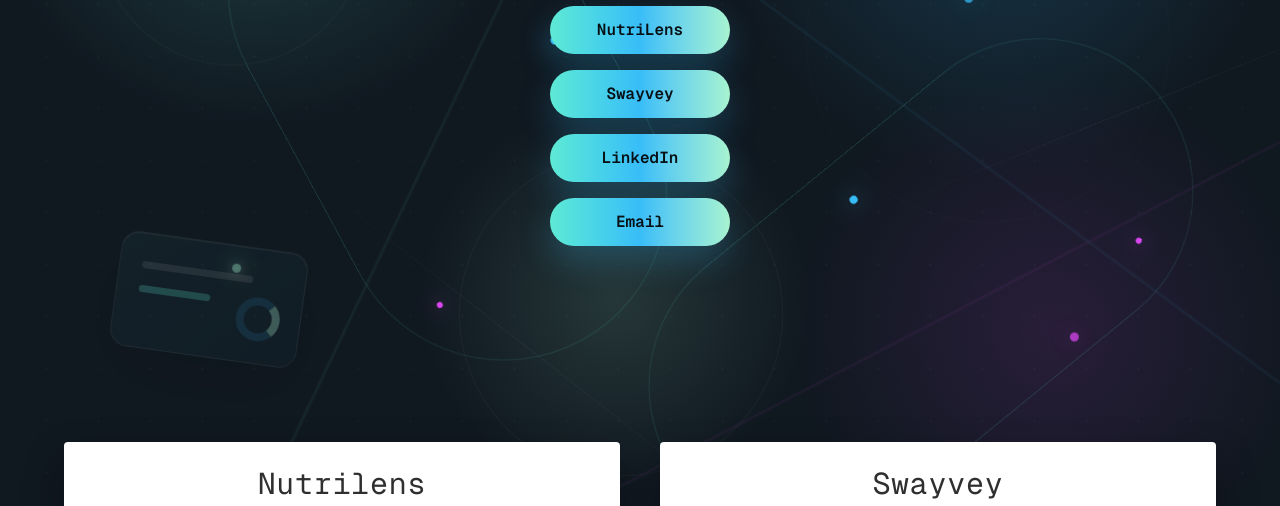
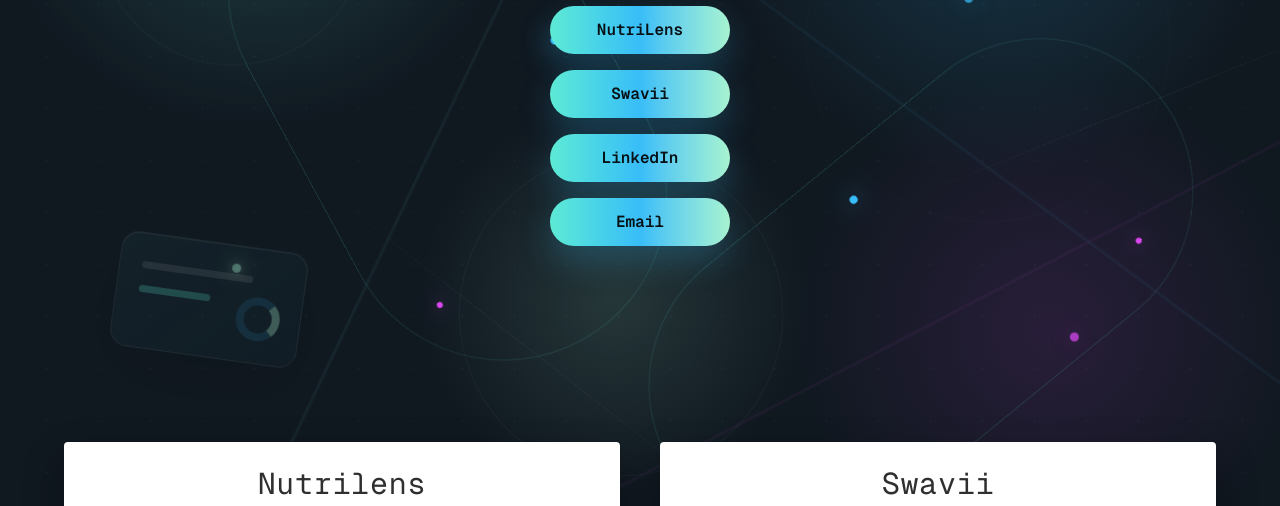
Before and after one commit to omriweinsteinPersonal/omriweinstein-website, a Next.js app: page / in a window 1280 px wide. Shown: the part 294-800 px from the top of the page. Built offline with nearby package versions, Linux system fonts and the light colour scheme.

Commit message:
Correct Swavii portfolio name

```diff
--- a/app/page.tsx
+++ b/app/page.tsx
@@ -12,7 +12,7 @@
     imageClassName: "object-contain p-4",
   },
   {
-    name: "Swayvey",
+    name: "Swavii",
     description:
       "A creator-led discovery marketplace for Israeli shoppers, where trusted creators share product recommendations, short videos, and discount codes. Built across web, iOS, and Android, it gives creators storefronts, publishing tools, and a full studio to manage their audience.",
     tags: ["Marketplace", "Creators", "Mobile"],
@@ -64,10 +64,10 @@
               NutriLens
             </a>
             <a
-              href="#swayvey"
+              href="#swavii"
               className="rounded-full bg-gradient-to-r from-[#5eead4] via-[#38bdf8] to-[#a7f3d0] px-6 py-3 shadow-[0_14px_34px_rgba(56,189,248,0.24)] transition hover:-translate-y-0.5 hover:shadow-[0_18px_42px_rgba(94,234,212,0.28)]"
             >
-              Swayvey
+              Swavii
             </a>
             <a
               href="https://www.linkedin.com/in/omriweinstein/"
@@ -95,7 +95,7 @@
             {projects.map((project) => (
               <article
                 key={project.name}
-                id={project.name === "Swayvey" ? "swayvey" : undefined}
+                id={project.name === "Swavii" ? "swavii" : undefined}
                 className="group w-full max-w-xl overflow-hidden rounded bg-white text-[#2f2f2f] shadow-[0_18px_40px_rgba(0,0,0,0.32)] transition hover:-translate-y-1 hover:shadow-[0_24px_50px_rgba(0,0,0,0.42)]"
               >
                 <div className="px-7 pb-7 pt-6 text-center">
```
